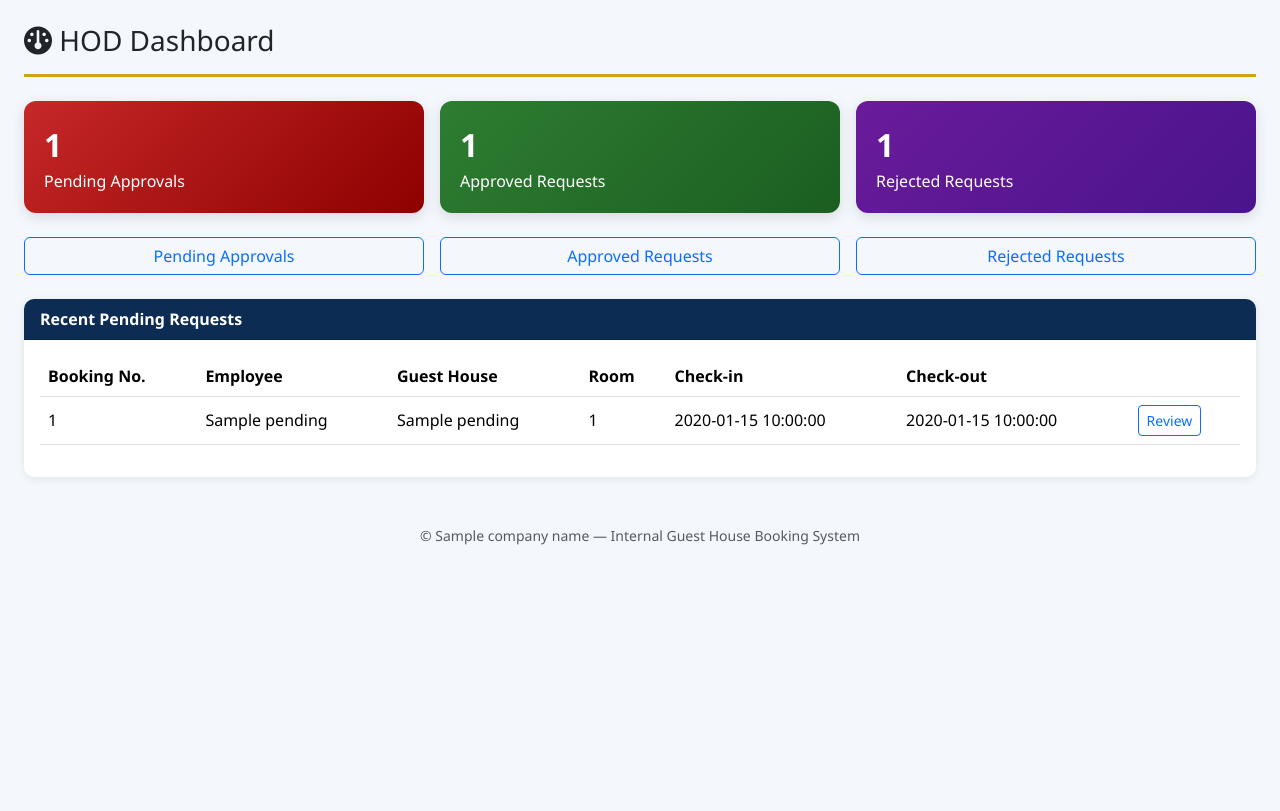
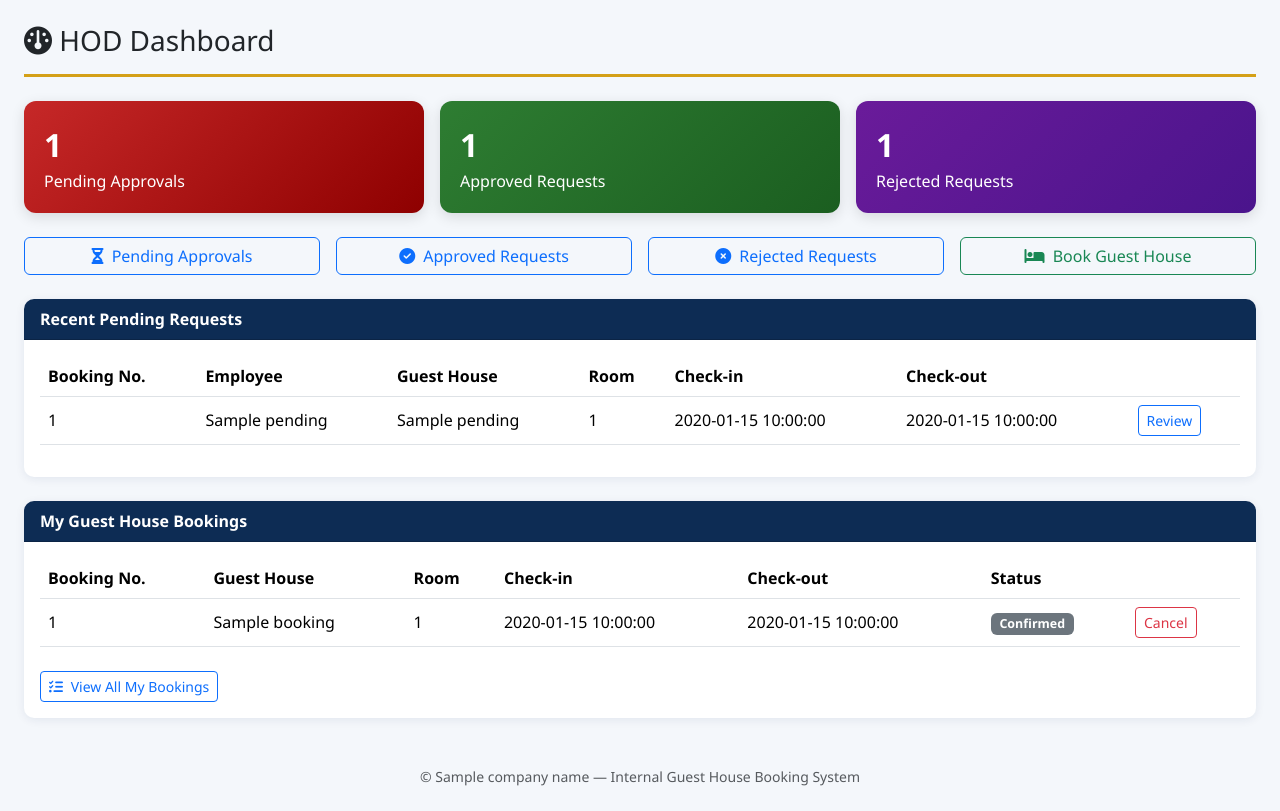
Before and after one commit to spurvi75/Purvi-1, a Python web app: template app/templates/hod/dashboard.html in a window 1280 px wide. Before the commit the page ends 545 px from the top, so only its background shows below. Run offline with Jinja, Linux system fonts and the light colour scheme; the template is opened without the code that fills it: most values are stand-ins (such as "Sample title", 1, 10 or a date in 2020); some libraries are stand-ins or nearby versions.

Commit message:
Allow HOD users to book guest houses with approval routed to their HOD
- HOD dashboard now shows "Book Guest House" button and "My Bookings" section
- HOD bookings use the hod_email field on their profile to route approval
  to their own HOD (e.g. a Director)
- Added self-approval prevention: HODs cannot approve/reject their own
  booking requests (server-side guard + UI hides approve/reject buttons)
- Added Director seed user so HOD bookings have an approver in test data

Co-Authored-By: Claude Sonnet 4.6 <noreply@anthropic.com>
Claude-Session: https://claude.ai/code/session_01D63swkhi8MAg3cT4fRKpGV

```diff
--- a/app/templates/hod/booking_detail.html
+++ b/app/templates/hod/booking_detail.html
@@ -27,6 +27,11 @@
 </div>
 
 {% if booking.booking_status == 'Pending HOD Approval' %}
+  {% if booking.employee_id == current_user.id %}
+  <div class="alert alert-info">
+    <i class="fa-solid fa-circle-info me-1"></i> This is your own booking request. It must be approved by your HOD.
+  </div>
+  {% else %}
   <div class="row">
     <div class="col-md-4">
       <form action="{{ url_for('hod.approve', booking_id=booking.id) }}" method="POST" onsubmit="return confirm('Approve this booking?');">
@@ -51,6 +56,7 @@
     </div>
   </div>
   {% endif %}
+{% endif %}
 
 <a href="{{ url_for('hod.pending_approvals') }}" class="btn btn-outline-secondary mt-3">Back</a>
 {% endblock %}
--- a/app/templates/hod/dashboard.html
+++ b/app/templates/hod/dashboard.html
@@ -25,9 +25,10 @@
 </div>
 
 <div class="row g-3 mb-4">
-  <div class="col-md-4"><a class="btn btn-outline-primary w-100" href="{{ url_for('hod.pending_approvals') }}">Pending Approvals</a></div>
-  <div class="col-md-4"><a class="btn btn-outline-primary w-100" href="{{ url_for('hod.approved_requests') }}">Approved Requests</a></div>
-  <div class="col-md-4"><a class="btn btn-outline-primary w-100" href="{{ url_for('hod.rejected_requests') }}">Rejected Requests</a></div>
+  <div class="col-md-3"><a class="btn btn-outline-primary w-100" href="{{ url_for('hod.pending_approvals') }}"><i class="fa-solid fa-hourglass-half me-1"></i> Pending Approvals</a></div>
+  <div class="col-md-3"><a class="btn btn-outline-primary w-100" href="{{ url_for('hod.approved_requests') }}"><i class="fa-solid fa-circle-check me-1"></i> Approved Requests</a></div>
+  <div class="col-md-3"><a class="btn btn-outline-primary w-100" href="{{ url_for('hod.rejected_requests') }}"><i class="fa-solid fa-circle-xmark me-1"></i> Rejected Requests</a></div>
+  <div class="col-md-3"><a class="btn btn-outline-success w-100" href="{{ url_for('employee.booking') }}"><i class="fa-solid fa-bed me-1"></i> Book Guest House</a></div>
 </div>
 
 <div class="card">
@@ -53,4 +54,33 @@
     </table>
   </div>
 </div>
+
+<div class="card mt-4">
+  <div class="card-header">My Guest House Bookings</div>
+  <div class="card-body table-responsive">
+    <table class="table table-hover align-middle">
+      <thead><tr><th>Booking No.</th><th>Guest House</th><th>Room</th><th>Check-in</th><th>Check-out</th><th>Status</th><th></th></tr></thead>
+      <tbody>
+        {% for b in my_bookings %}
+        <tr>
+          <td>{{ b.booking_number }}</td>
+          <td>{{ b.guest_house_name }}</td>
+          <td>{{ b.room_number }}</td>
+          <td>{{ b.check_in_date }}</td>
+          <td>{{ b.check_out_date }}</td>
+          <td><span class="badge bg-secondary badge-status">{{ b.booking_status }}</span></td>
+          <td>
+            {% if b.booking_status in ['Pending HOD Approval', 'Approved', 'Confirmed'] %}
+            <a href="{{ url_for('employee.cancel_booking', booking_id=b.id) }}" class="btn btn-sm btn-outline-danger">Cancel</a>
+            {% endif %}
+          </td>
+        </tr>
+        {% else %}
+        <tr><td colspan="7" class="text-center text-muted">You have no bookings yet. <a href="{{ url_for('employee.booking') }}">Book a guest house</a>.</td></tr>
+        {% endfor %}
+      </tbody>
+    </table>
+    <a href="{{ url_for('employee.my_bookings') }}" class="btn btn-sm btn-outline-primary mt-2"><i class="fa-solid fa-list-check me-1"></i> View All My Bookings</a>
+  </div>
+</div>
 {% endblock %}
```
Also changed, not shown: app/routes/hod.py (+13 -1 lines), seed.py (+23 -5 lines). Lines whose indentation alone changed are shown as unchanged.
